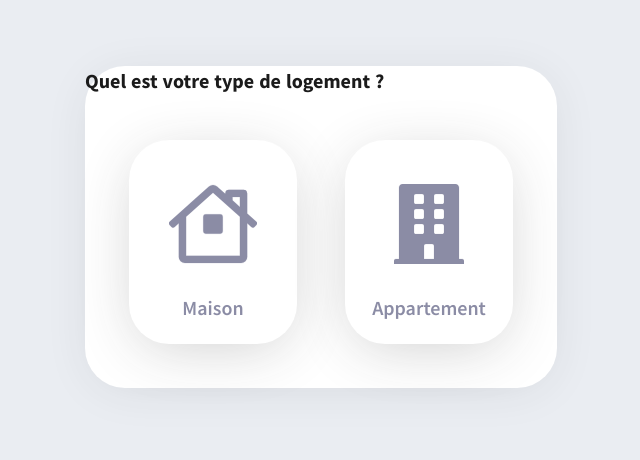
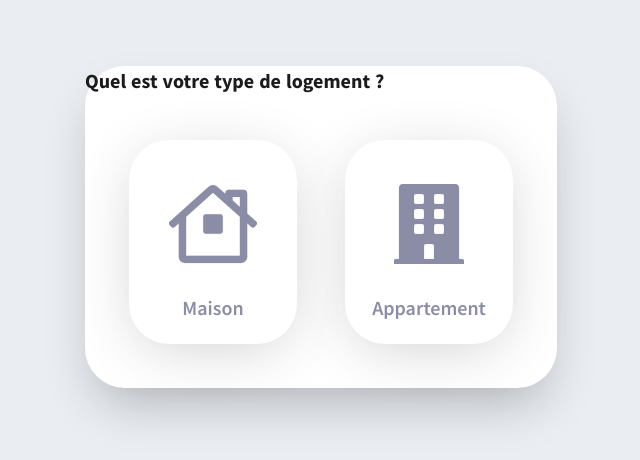
Before and after one commit to Renergie-app/web, a Nuxt app: page / in a window 1280 px wide. Shown: the part 1334-1794 px from the top of the page, without its empty margins (319-959 px from the left). Before the commit the page ends 1762 px from the top, so only its background shows below. Built offline with nearby package versions, Linux system fonts and the light colour scheme.

Commit message:
Add tailwind shadow

```diff
--- a/components/QuestionCard.vue
+++ b/components/QuestionCard.vue
@@ -1,5 +1,5 @@
 <template>
-  <div class="flex-col outer m-10">
+  <div class="flex-col outer m-10 shadow-2xl mb-20">
     <div class="question text-xl font-bold m-7 mb-5">
       {{ question }}
     </div>
@@ -13,7 +13,6 @@
   flex-grow: 0;
   border-radius: 40px;
   background-color: var(--bg-card);
-  box-shadow: 0px 5px 50px -10px rgba(49, 49, 49, 0.116);
 }
 </style>
 
```
